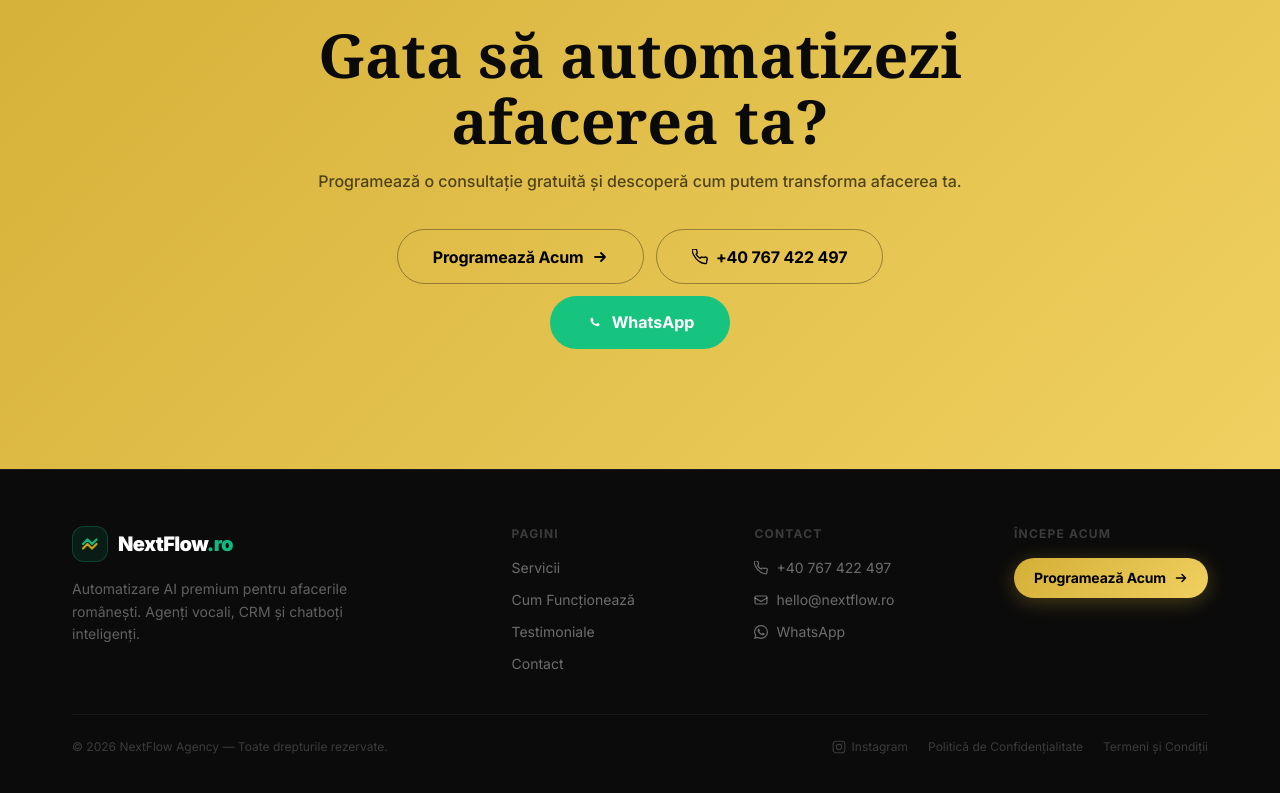
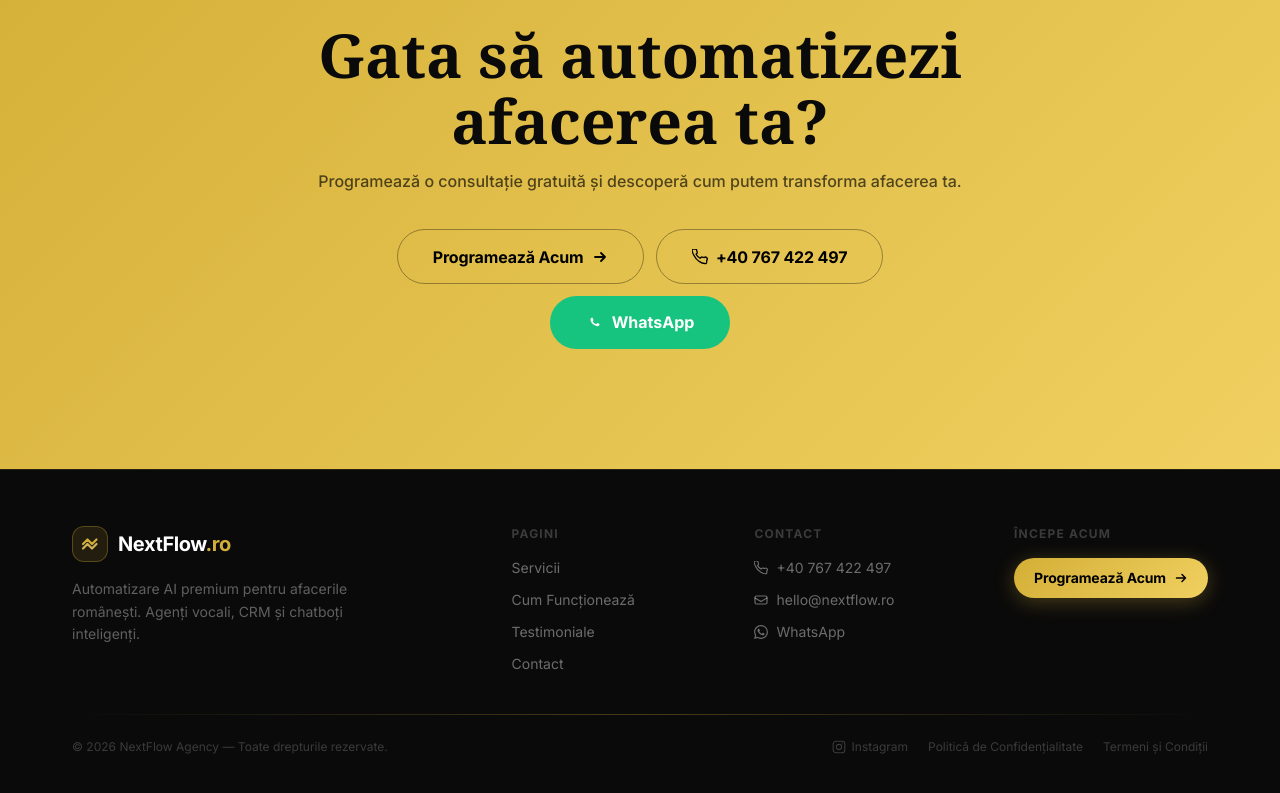
Before and after one commit to Nexflowagency/NextFlow, a Next.js app: page / in a window 1280 px wide. Shown: the part 3346-4139 px from the top of the page. Built offline with nearby package versions, Linux system fonts and the light colour scheme.

Commit message:
feat: update Footer to gold design system
- Gold logo icon and .ro accent
- Gold hover states on nav links and contact info
- Gold border on footer top and divider-gold separator

https://claude.ai/code/session_016q2gEx9uhzqaxuqpFMLkUc

```diff
--- a/components/Footer.tsx
+++ b/components/Footer.tsx
@@ -14,22 +14,22 @@ export default function Footer() {
   const year = new Date().getFullYear()
 
   return (
-    <footer style={{ background: '#0B0B0B', borderTop: '1px solid rgba(255,255,255,0.07)' }}>
+    <footer style={{ background: '#0A0A0A', borderTop: '1px solid rgba(212,175,55,0.15)' }}>
       <div className="container-main py-10 md:py-14">
         <div className="flex flex-col md:flex-row items-start md:items-start justify-between gap-10 md:gap-8">
 
           {/* Brand */}
           <div className="flex flex-col gap-4 max-w-xs">
             <Link href="/" className="flex items-center gap-2.5 group w-fit">
-              <span className="flex items-center justify-center w-9 h-9 rounded-xl transition-all duration-300"
-                style={{ background: 'rgba(16,185,129,0.1)', border: '1px solid rgba(16,185,129,0.25)' }}>
+              <span className="flex items-center justify-center w-9 h-9 rounded-xl transition-all duration-300 group-hover:scale-110"
+                style={{ background: 'rgba(212,175,55,0.12)', border: '1px solid rgba(212,175,55,0.3)' }}>
                 <svg width="18" height="18" viewBox="0 0 18 18" fill="none">
-                  <path d="M2 9L6.5 4.5L11 9L15.5 4.5" stroke="#10B981" strokeWidth="2.2" strokeLinecap="round" strokeLinejoin="round"/>
-                  <path d="M2 13.5L6.5 9L11 13.5L15.5 9" stroke="#F5C518" strokeWidth="2.2" strokeLinecap="round" strokeLinejoin="round" opacity="0.8"/>
+                  <path d="M2 9L6.5 4.5L11 9L15.5 4.5" stroke="#D4AF37" strokeWidth="2.2" strokeLinecap="round" strokeLinejoin="round"/>
+                  <path d="M2 13.5L6.5 9L11 13.5L15.5 9" stroke="#F0D060" strokeWidth="2.2" strokeLinecap="round" strokeLinejoin="round" opacity="0.85"/>
                 </svg>
               </span>
-              <span className="font-black text-white text-xl" style={{ letterSpacing: '-0.03em' }}>
-                NextFlow<span style={{ color: '#10B981' }}>.ro</span>
+              <span className="font-bold text-white text-xl" style={{ letterSpacing: '-0.02em' }}>
+                NextFlow<span style={{ color: '#D4AF37' }}>.ro</span>
               </span>
             </Link>
             <p className="text-sm leading-relaxed" style={{ color: 'rgba(255,255,255,0.35)' }}>
@@ -46,7 +46,7 @@ export default function Footer() {
               <Link key={link.label} href={link.href}
                 className="text-sm transition-colors w-fit"
                 style={{ color: 'rgba(255,255,255,0.4)' }}
-                onMouseEnter={e => (e.currentTarget.style.color = '#10B981')}
+                onMouseEnter={e => (e.currentTarget.style.color = '#D4AF37')}
                 onMouseLeave={e => (e.currentTarget.style.color = 'rgba(255,255,255,0.4)')}>
                 {link.label}
               </Link>
@@ -61,7 +61,7 @@ export default function Footer() {
             <a href="tel:+40767422497"
               className="text-sm flex items-center gap-2 transition-colors w-fit"
               style={{ color: 'rgba(255,255,255,0.4)' }}
-              onMouseEnter={e => (e.currentTarget.style.color = '#10B981')}
+              onMouseEnter={e => (e.currentTarget.style.color = '#D4AF37')}
               onMouseLeave={e => (e.currentTarget.style.color = 'rgba(255,255,255,0.4)')}>
               <svg width="14" height="14" viewBox="0 0 24 24" fill="none" stroke="currentColor" strokeWidth="2" strokeLinecap="round" strokeLinejoin="round">
                 <path d="M22 16.92v3a2 2 0 01-2.18 2 19.79 19.79 0 01-8.63-3.07A19.5 19.5 0 013.07 9.81a19.79 19.79 0 01-3.07-8.68A2 2 0 012 0h3a2 2 0 012 1.72c.127.96.361 1.903.7 2.81a2 2 0 01-.45 2.11L6.09 7.91a16 16 0 006 6l1.27-1.27a2 2 0 012.11-.45c.907.339 1.85.573 2.81.7A2 2 0 0122 16.92z"/>
@@ -71,7 +71,7 @@ export default function Footer() {
             <a href="mailto:hello@nextflow.ro"
               className="text-sm flex items-center gap-2 transition-colors w-fit"
               style={{ color: 'rgba(255,255,255,0.4)' }}
-              onMouseEnter={e => (e.currentTarget.style.color = '#10B981')}
+              onMouseEnter={e => (e.currentTarget.style.color = '#D4AF37')}
               onMouseLeave={e => (e.currentTarget.style.color = 'rgba(255,255,255,0.4)')}>
               <svg width="14" height="14" viewBox="0 0 14 14" fill="none">
                 <rect x="1" y="3" width="12" height="8" rx="1.5" stroke="currentColor" strokeWidth="1.2"/>
@@ -105,8 +105,8 @@ export default function Footer() {
           </div>
         </div>
 
-        <div className="mt-8 md:mt-10 pt-6 flex flex-col sm:flex-row items-center justify-between gap-4"
-          style={{ borderTop: '1px solid rgba(255,255,255,0.06)' }}>
+        <div className="divider-gold mt-8 md:mt-10" />
+        <div className="pt-6 flex flex-col sm:flex-row items-center justify-between gap-4">
           <p className="text-xs" style={{ color: 'rgba(255,255,255,0.2)' }}>
             © {year} NextFlow Agency — Toate drepturile rezervate.
           </p>
```
